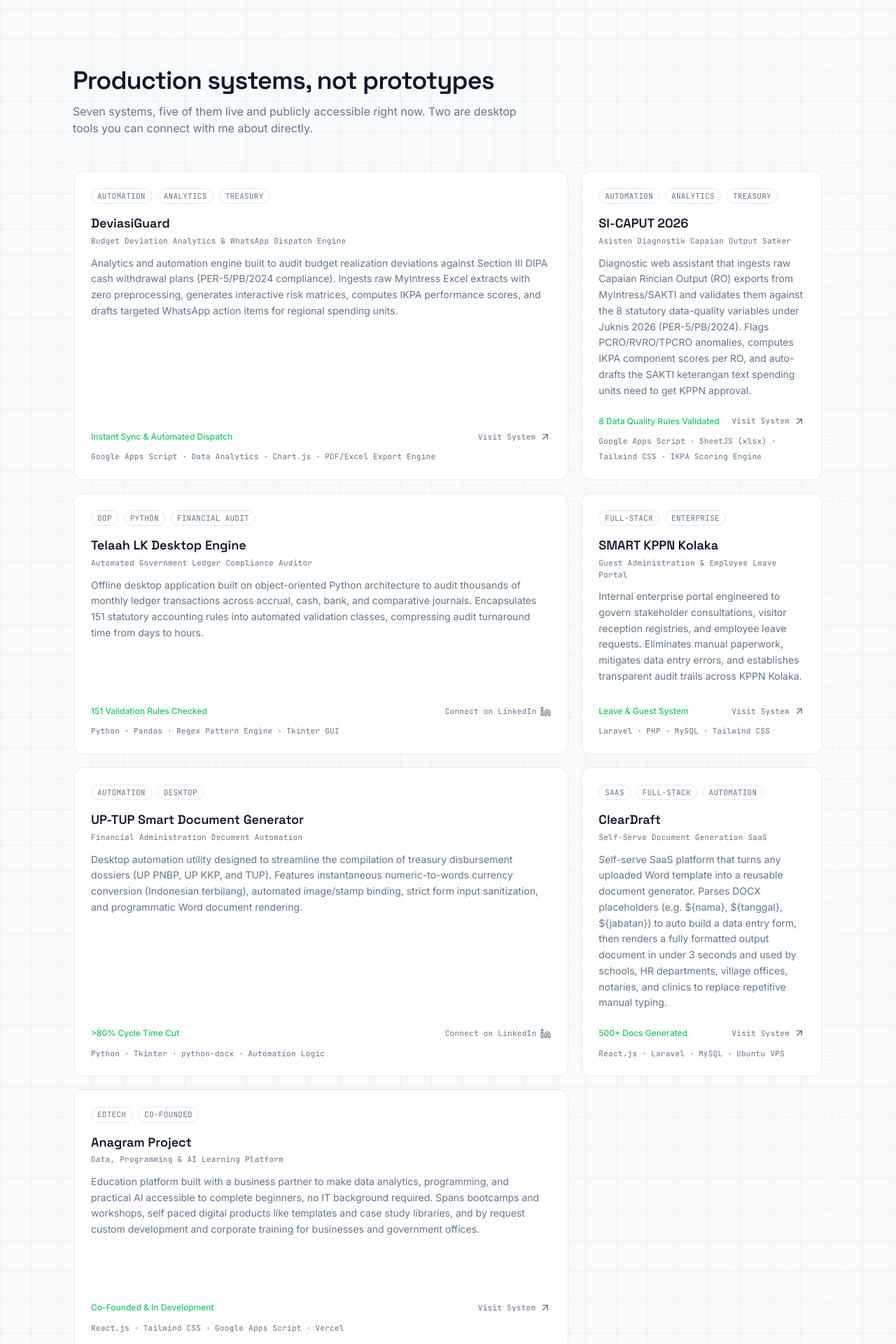
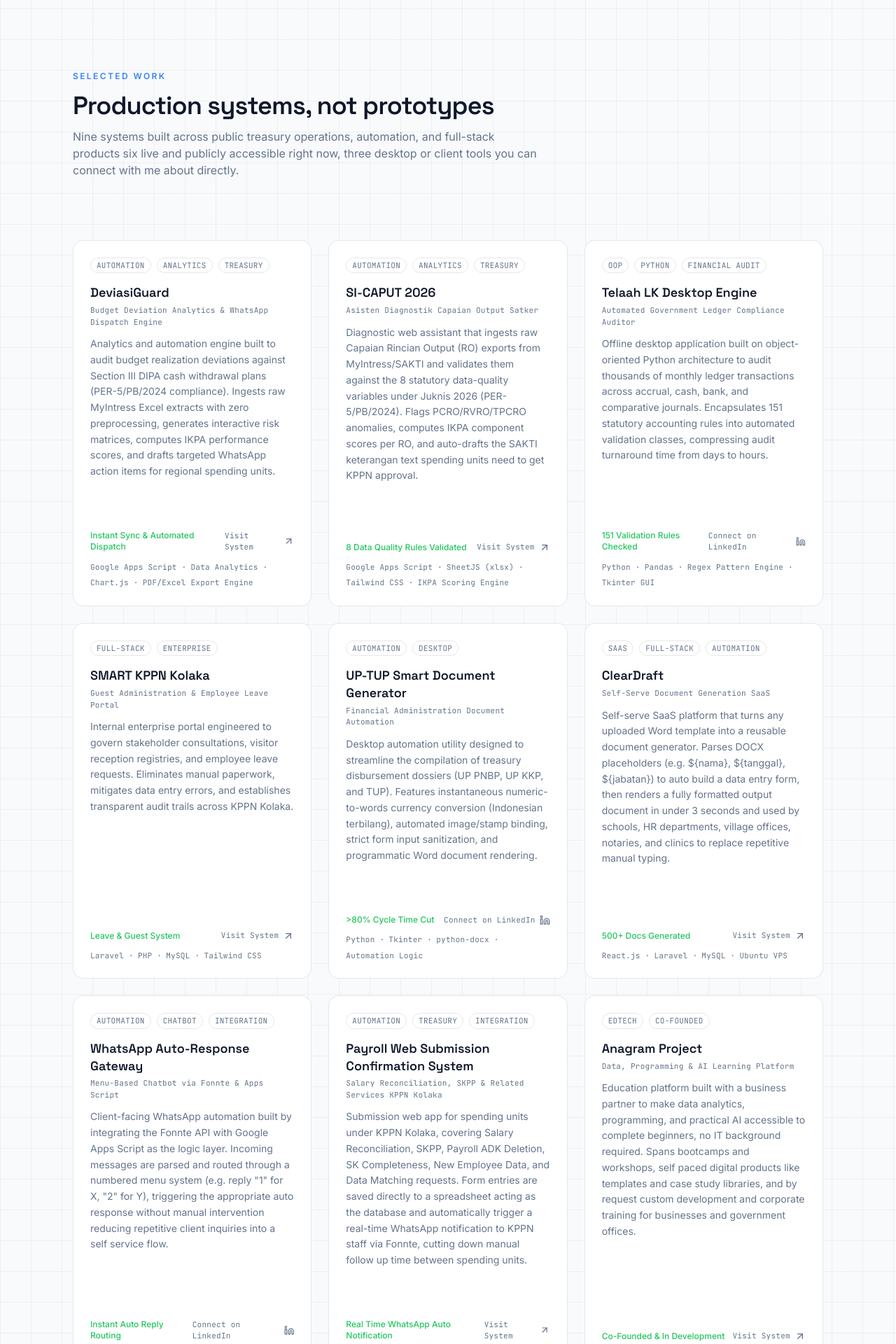
Before and after one commit to pratamadimaas/dimas-portofolio-new, a React (Vite) app: page / in a window 1280 px wide. Shown: the part 1660-3580 px from the top of the page at 70% size. Built offline with nearby package versions, Linux system fonts and the light colour scheme.

Commit message:
Your descriptive commit message

```diff
--- a/src/components/ProjectsSection.jsx
+++ b/src/components/ProjectsSection.jsx
@@ -10,20 +10,33 @@
         whileInView={{ opacity: 1, y: 0 }}
         viewport={{ once: true }}
         transition={{ duration: 0.6, ease: [0.16, 1, 0.3, 1] }}
-        className="mb-12 max-w-2xl"
+        className="mb-12 md:mb-16 max-w-2xl"
       >
-        <h2 className="text-3xl md:text-4xl font-semibold tracking-tight">
+        <span className="text-xs font-semibold tracking-[0.2em] uppercase text-blue-500 dark:text-blue-400">
+          Selected Work
+        </span>
+        <h2 className="mt-3 text-3xl md:text-4xl font-semibold tracking-tight">
           Production systems, not prototypes
         </h2>
-       <p className="mt-3 text-titanium-muted dark:text-obsidian-muted">
-  Seven systems, five of them live and publicly accessible right now. Two are desktop
-  tools you can connect with me about directly.
-</p>
+        <p className="mt-3 text-titanium-muted dark:text-obsidian-muted">
+          Nine systems built across public treasury operations, automation, and full-stack
+          products six live and publicly accessible right now, three desktop or client tools
+          you can connect with me about directly.
+        </p>
       </motion.div>
 
-      <div className="grid grid-cols-1 md:grid-cols-3 auto-rows-[minmax(180px,auto)] gap-4">
-        {projects.map((p) => (
-          <ProjectCard key={p.id} project={p} />
+      <div className="grid grid-cols-1 sm:grid-cols-2 lg:grid-cols-3 gap-5 md:gap-6 items-stretch">
+        {projects.map((p, i) => (
+          <motion.div
+            key={p.id}
+            initial={{ opacity: 0, y: 20 }}
+            whileInView={{ opacity: 1, y: 0 }}
+            viewport={{ once: true, margin: '-40px' }}
+            transition={{ duration: 0.5, delay: (i % 3) * 0.08, ease: [0.16, 1, 0.3, 1] }}
+            className="h-full"
+          >
+            <ProjectCard project={p} />
+          </motion.div>
         ))}
       </div>
     </section>
--- a/src/data/portfolioData.js
+++ b/src/data/portfolioData.js
@@ -114,6 +114,31 @@
     url: 'https://cleardraft.online/',
   },
   {
+  id: 'whatsapp-chatbot-gateway',
+  name: 'WhatsApp Auto-Response Gateway',
+  subtitle: 'Menu-Based Chatbot via Fonnte & Apps Script',
+  tags: ['AUTOMATION', 'CHATBOT', 'INTEGRATION'],
+  metric: 'Instant Auto Reply Routing',
+  description:
+    'Client-facing WhatsApp automation built by integrating the Fonnte API with Google Apps Script as the logic layer. Incoming messages are parsed and routed through a numbered menu system (e.g. reply "1" for X, "2" for Y), triggering the appropriate auto response without manual intervention reducing repetitive client inquiries into a self service flow.',
+  stack: ['Google Apps Script', 'Fonnte API', 'WhatsApp Gateway', 'Webhook Routing'],
+  size: 'lg',
+  url: 'https://www.linkedin.com/in/pratamadimaas/',
+  linkLabel: 'Connect on LinkedIn',
+},
+{
+  id: 'konfirmasi-gaji-web',
+  name: 'Payroll Web Submission Confirmation System',
+  subtitle: 'Salary Reconciliation, SKPP & Related Services KPPN Kolaka',
+  tags: ['AUTOMATION', 'TREASURY', 'INTEGRATION'],
+  metric: 'Real Time WhatsApp Auto Notification',
+  description:
+    'Submission web app for spending units under KPPN Kolaka, covering Salary Reconciliation, SKPP, Payroll ADK Deletion, SK Completeness, New Employee Data, and Data Matching requests. Form entries are saved directly to a spreadsheet acting as the database and automatically trigger a real-time WhatsApp notification to KPPN staff via Fonnte, cutting down manual follow up time between spending units.',
+  stack: ['Google Apps Script', 'HTML/CSS/JS', 'Google Sheets', 'Fonnte API'],
+  size: 'md',
+  url: 'https://bit.ly/RekondanSkppKolaka',
+},
+  {
   id: 'anagram-project',
   name: 'Anagram Project',
   subtitle: 'Data, Programming & AI Learning Platform',
```
